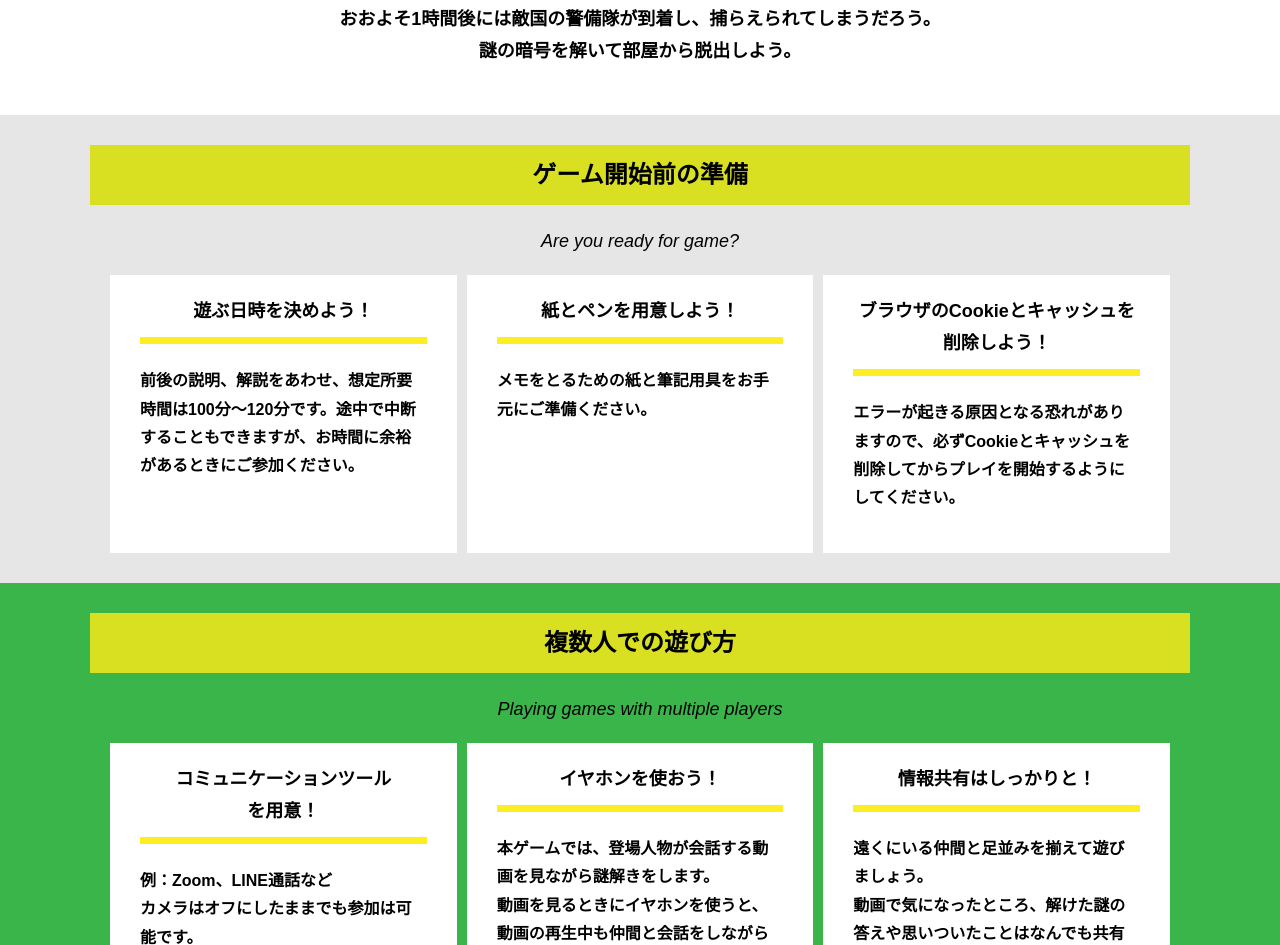
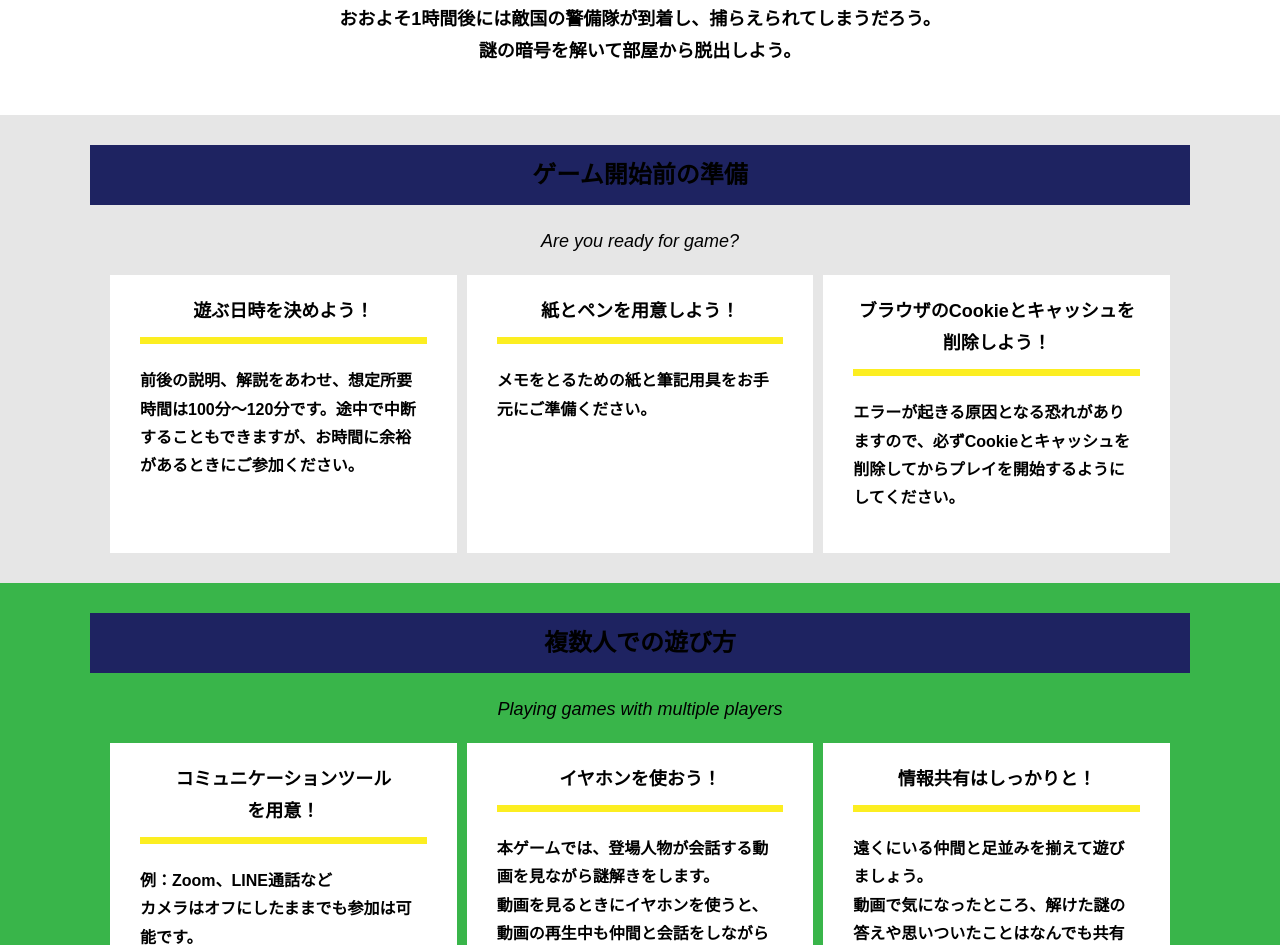
Before and after one commit to N-kapishima/Alfa-N.tachikawa.cp-07-0421, a plain HTML site: page index.html in a window 1280 px wide. Shown: the part 1068-2013 px from the top of the page. Drawn offline with Linux system fonts and the light colour scheme.

Commit message:
Update style.css

```diff
--- a/assets/css/style.css
+++ b/assets/css/style.css
@@ -274,7 +274,7 @@ button {
   line-height: 1.75;
   text-align: center;
   padding: 9px 20px;
-  background-color: #d9e021;
+  background-color: #1e2361;
   margin: 0 -20px 20px -20px;
 }
 
```
